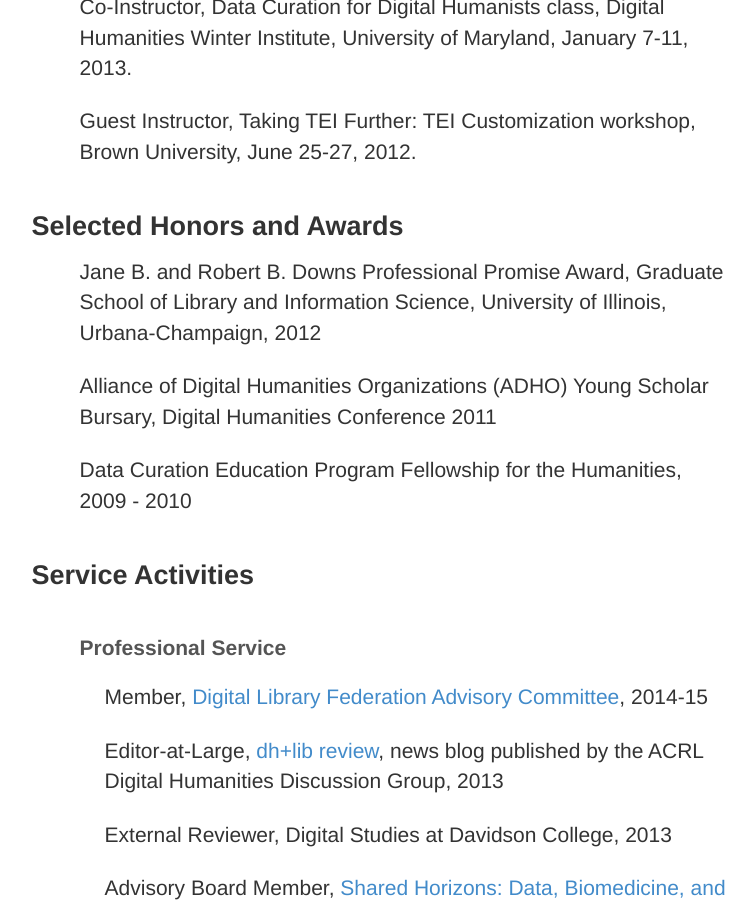
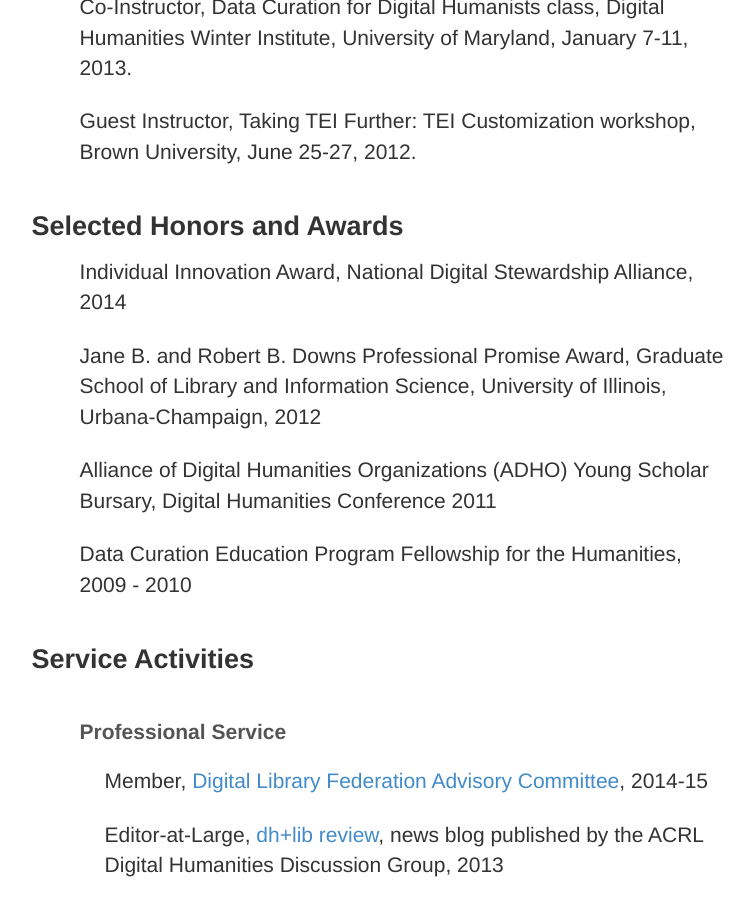
Before and after one commit to trevormunoz/calling-card, a Jekyll site: the page built from about/cv/index.html, in a window 1280 px wide and 900 px high, scrolled down 6116 px. Shown: the whole window, without its empty margins (356-1112 px from the left). Built offline with Jekyll 4.4.1, drawn with Linux system fonts in a browser that asks for light colours; nearby versions of some CDN libraries; library files that are not in the unit come from our copies; Markdown is read by kramdown in place of the engine named in the settings.

Commit message:
Overdue update: NDSA

```diff
--- a/about/cv/index.html
+++ b/about/cv/index.html
@@ -108,6 +108,7 @@
 
          <h4>Selected Honors and Awards</h4>
       <ul>
+        <li>Individual Innovation Award, National Digital Stewardship Alliance, 2014</li>
         <li>Jane B. and Robert B. Downs Professional Promise Award, Graduate School of Library and Information Science, University of Illinois, Urbana-Champaign, 2012</li>
          <li>Alliance of Digital Humanities Organizations (ADHO) Young Scholar Bursary, Digital Humanities Conference 2011</li>
          <li>Data Curation Education Program Fellowship for the Humanities, 2009&nbsp;-&nbsp;2010</li>
```
